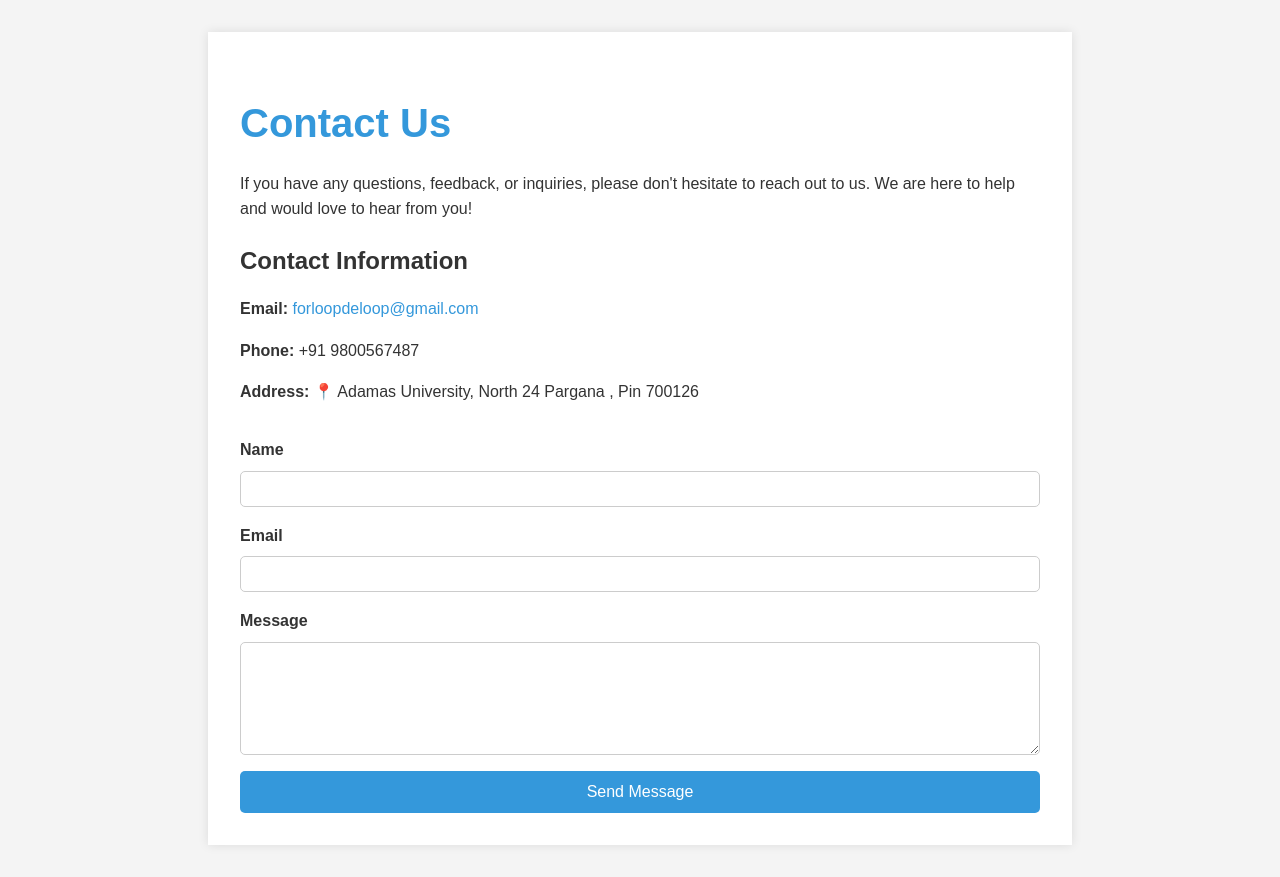
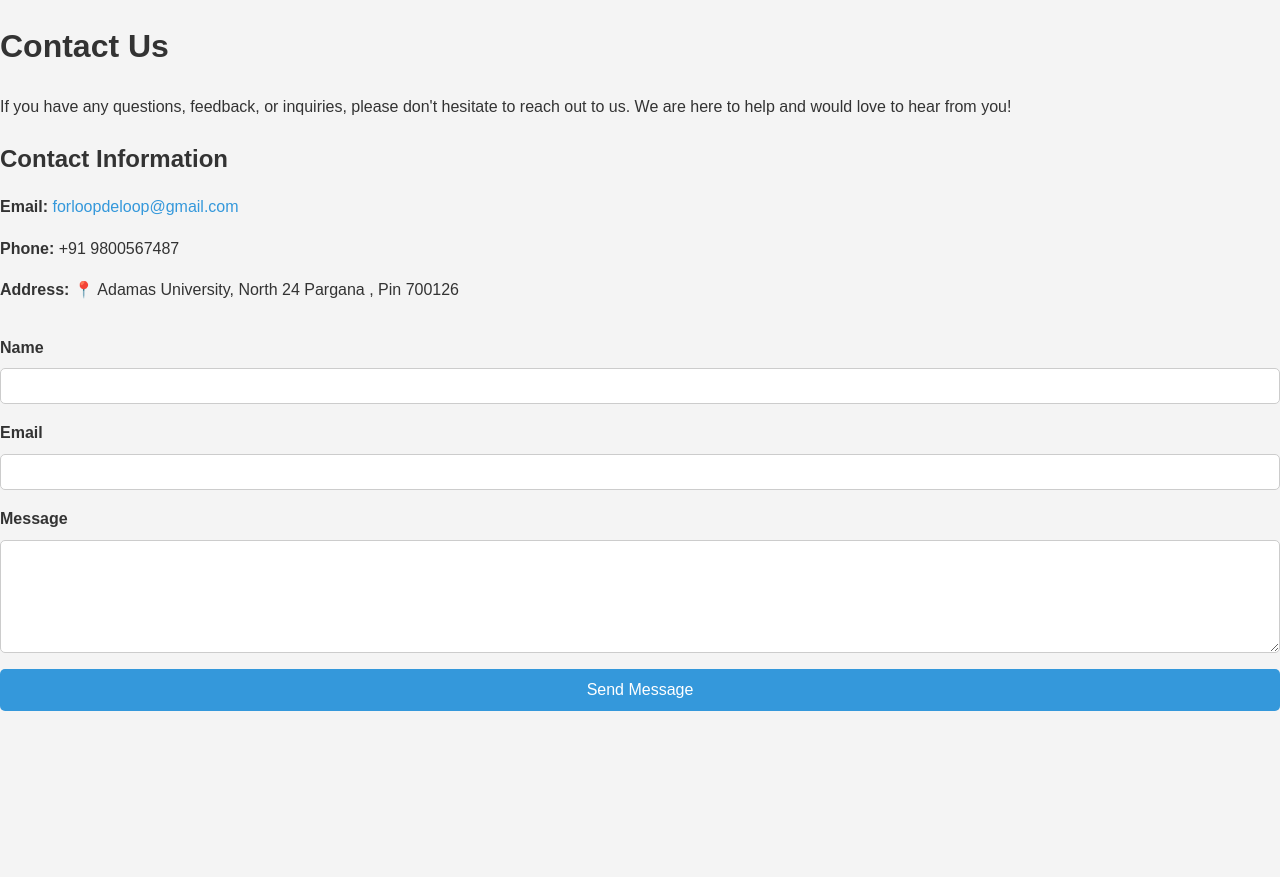
Before and after one commit to Sahnik0/LexiShift-Main, a Flask app: page /contact in a window 1280 px wide. After the commit the page ends 711 px from the top, so only its background shows below. Run offline with Flask 3, Linux system fonts and the light colour scheme.

Commit message:
Update contact.html

```diff
--- a/LexiConverter/LexiShift-main/templates/contact.html
+++ b/LexiConverter/LexiShift-main/templates/contact.html
@@ -13,20 +13,6 @@
             padding: 0;
             background-color: #f4f4f4;
             color: #333;
-        }
-
-        .container {
-            max-width: 800px;
-            margin: 2rem auto;
-            padding: 2rem;
-            background-color: #fff;
-            box-shadow: 0 0 10px rgba(0,0,0,0.1);
-        }
-
-        h1 {
-            font-size: 2.5rem;
-            margin-bottom: 1rem;
-            color: #3498db;
         }
 
         p {
```
